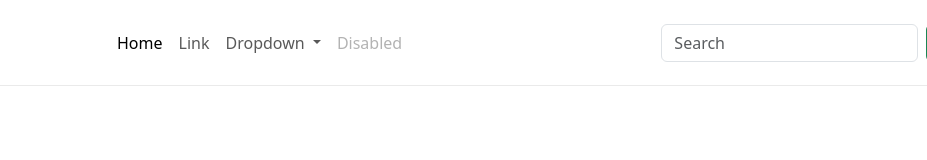
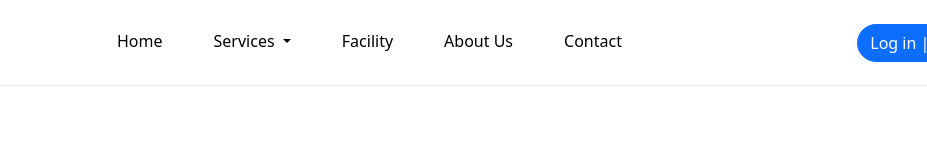
Before and after one commit to sara-hmt/BLUE-SCRIPT, a plain HTML site: page index.html in a window 1280 px wide. Shown: the top 160 px of the page, 353-1280 px from the left. Drawn offline with nearby package versions, Linux system fonts and the light colour scheme.

Commit message:
navbar finished

```diff
--- a/CSS/style.css
+++ b/CSS/style.css
@@ -15,3 +15,12 @@
 .container-fluid{
     --bs-gutter-x: 0rem;
 }
+.nav-link{
+    padding:37px 35px 40px 0;
+}
+.nav-item{
+    padding:0 35px 0 0;
+}
+.navbar-btn{
+    border-radius: 50px;
+}
--- a/index.html
+++ b/index.html
@@ -25,21 +25,24 @@
         <!-- place navbar here -->
         <nav class="navbar navbar-expand-lg navbar-line">
             <div class="container-fluid">
+
               <a class="navbar-brand" href="#"><img src="image/logo.png"></a>
+
               <button class="navbar-toggler" type="button" data-bs-toggle="collapse" data-bs-target="#navbarSupportedContent" aria-controls="navbarSupportedContent" aria-expanded="false" aria-label="Toggle navigation">
                 <span class="navbar-toggler-icon"></span>
               </button>
+
               <div class="collapse navbar-collapse" id="navbarSupportedContent">
+
                 <ul class="navbar-nav me-auto mb-2 mb-lg-0">
+
                   <li class="nav-item">
                     <a class="nav-link active" aria-current="page" href="#">Home</a>
                   </li>
-                  <li class="nav-item">
-                    <a class="nav-link" href="#">Link</a>
-                  </li>
-                  <li class="nav-item dropdown">
-                    <a class="nav-link dropdown-toggle" href="#" role="button" data-bs-toggle="dropdown" aria-expanded="false">
-                      Dropdown
+
+                  <li class="nav-item  dropdown">
+                    <a class="nav-link active dropdown-toggle" href="#" role="button" data-bs-toggle="dropdown" aria-expanded="false">
+                        Services
                     </a>
                     <ul class="dropdown-menu">
                       <li><a class="dropdown-item" href="#">Action</a></li>
@@ -48,22 +51,27 @@
                       <li><a class="dropdown-item" href="#">Something else here</a></li>
                     </ul>
                   </li>
+
                   <li class="nav-item">
-                    <a class="nav-link disabled" aria-disabled="true">Disabled</a>
+                    <a class="nav-link active" aria-current="page" href="#">Facility</a>
                   </li>
+
+                  <li class="nav-item">
+                    <a class="nav-link active" aria-current="page" href="#">About Us</a>
+                  </li>
+
+                  <li class="nav-item">
+                    <a class="nav-link active" aria-current="page" href="#">Contact</a>
+                  </li>
+
                 </ul>
-                <form class="d-flex" role="search">
-                  <input class="form-control me-2" type="search" placeholder="Search" aria-label="Search">
-                  <button class="btn btn-outline-success" type="submit">Search</button>
-                </form>
+
+                <button type="button" class="btn btn-primary navbar-btn">Log in | Sign up</button>
+
               </div>
             </div>
           </nav>
-
-
-
       </header>
-
 
       <main>
 
```
